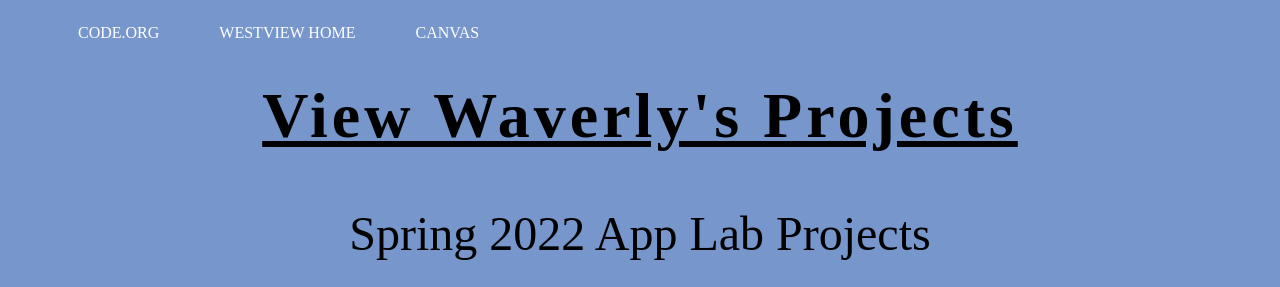
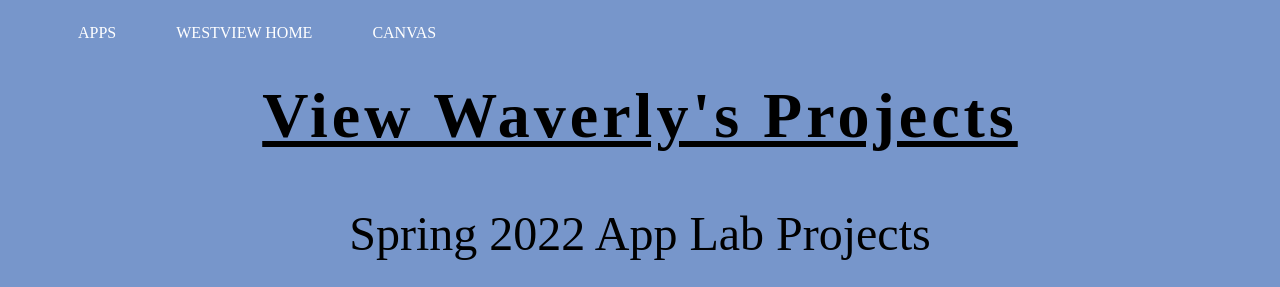
Before and after one commit to WVCS/website-waverlyh, a plain HTML site: page index.html in a window 1280 px wide. Shown: the top 287 px of the page. Drawn offline with Linux system fonts and the light colour scheme.

Commit message:
Update index.html

```diff
--- a/index.html
+++ b/index.html
@@ -3,12 +3,12 @@
   <head>
     <link rel="stylesheet" href="style.css">
     <link="icon" href = "https://encrypted-tbn0.gstatic.com/images?q=tbn:ANd9GcS_qjGBJAUWdyjHRigsFnpvFiPuFhpsQcBZ3sknWGNhFAgkzGmyAdw0jLeQWo1FLePwtwM:https://iheartcraftythings.com/wp-content/uploads/2021/04/Light-Bulb-DRAWING-%25E2%2580%2593-STEP-10.jpg&usqp=CAU">
-    <title> TAB TITLE </title>
+    <title> WAVERLY </title>
   </head>
 
   <body>
     <ul>
-      <li><a href="https://code.org/"> CODE.ORG </a></li>
+      <li><a href="https://wvcs.github.io/website-waverlyh/apps"> APPS </a></li>
       <li><a href="https://www.powayusd.com/en-US/Schools/HS/WVHS/HOME"> WESTVIEW HOME </a></li>
       <li><a href="https://poway.instructure.com/login/ldapE"> CANVAS </a></li>
     </ul>
```
